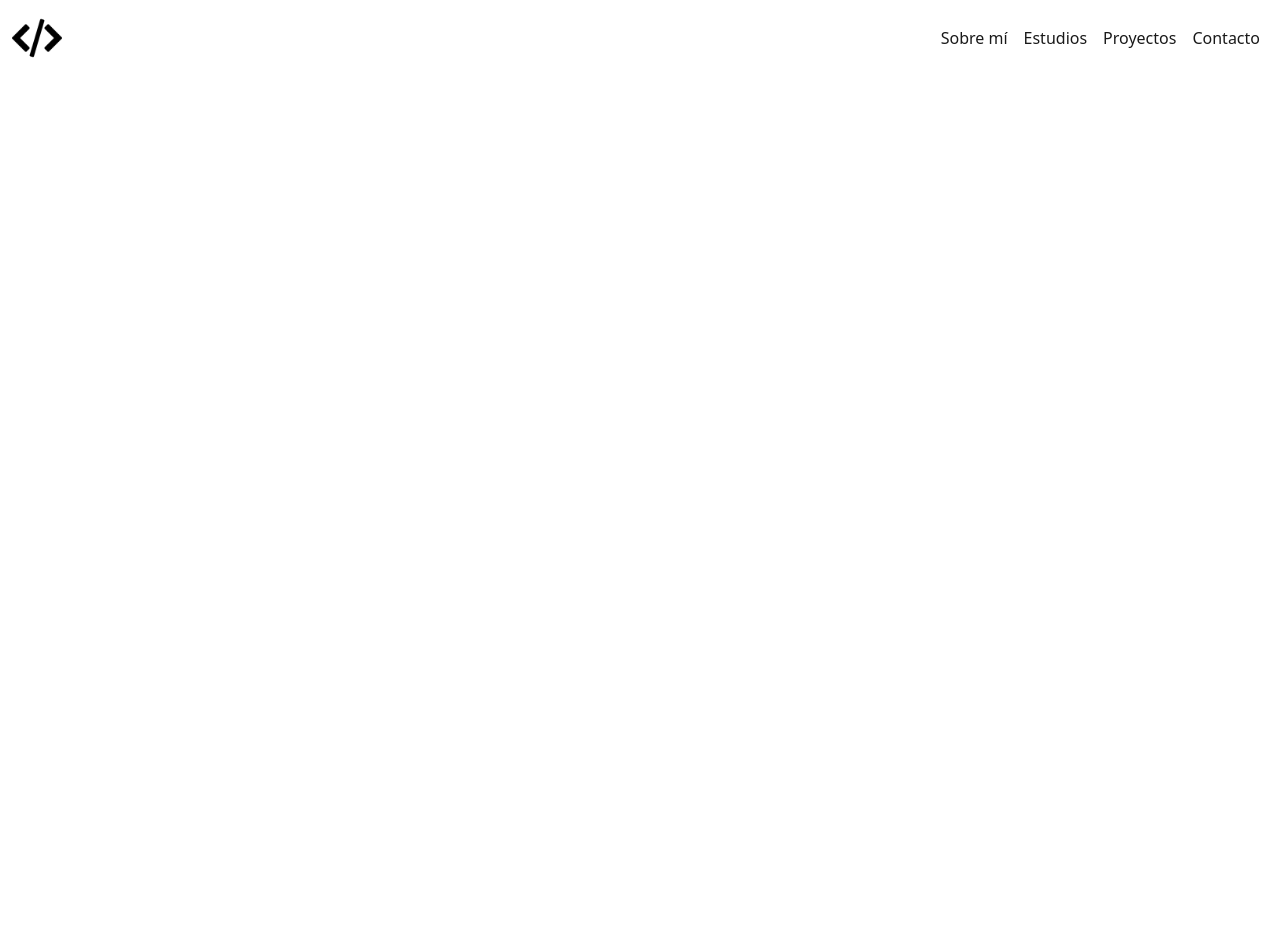
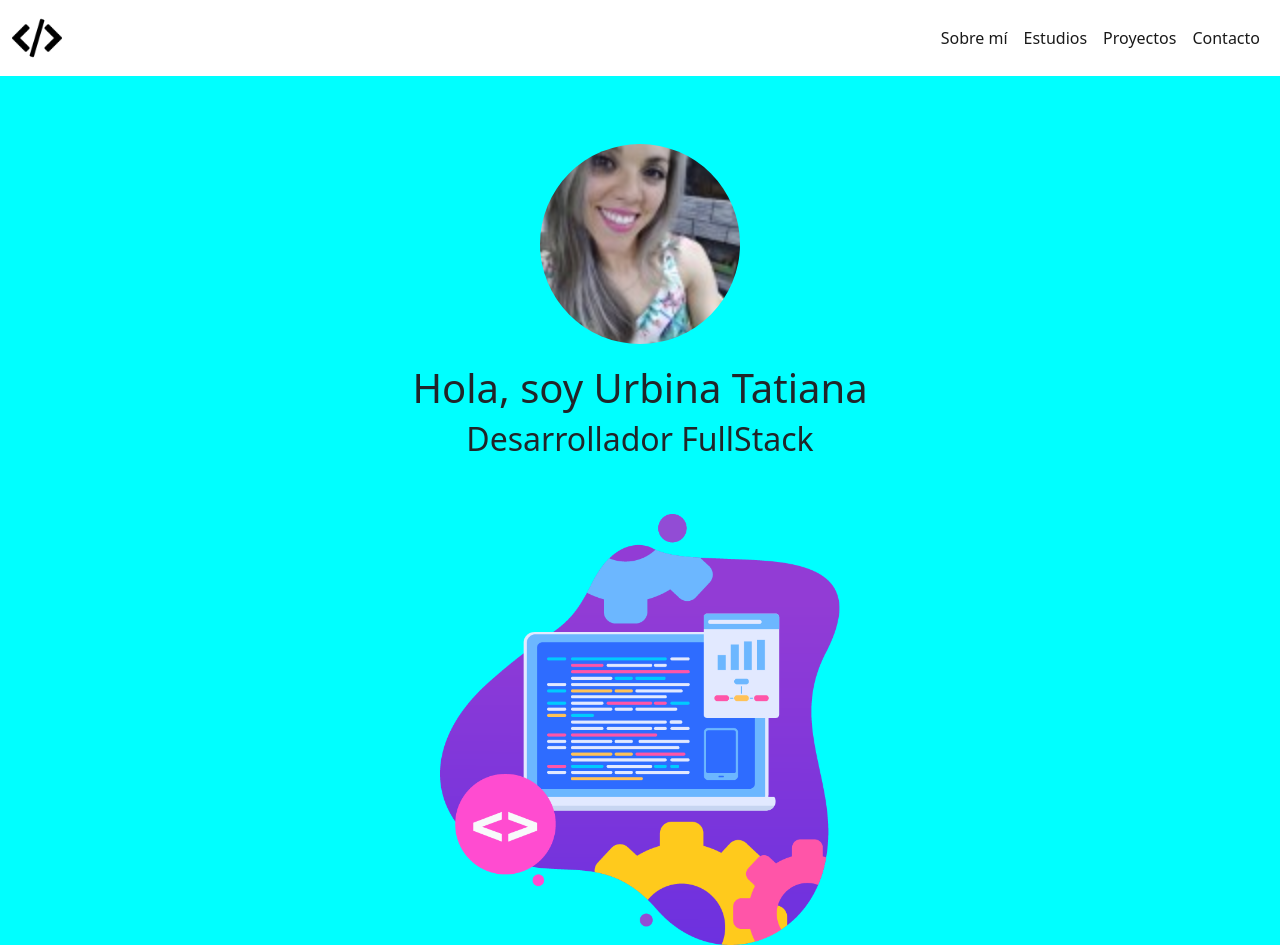
Before and after one commit to Tatiana-Urbina/Portfolio, a plain HTML site: page index.html in a window 1280 px wide. Before the commit the page ends 800 px from the top, so only its background shows below. Drawn offline with nearby package versions, Linux system fonts and the light colour scheme; a web font is replaced by a local one.

Commit message:
Se agregó la sección principal

```diff
--- a/index.html
+++ b/index.html
@@ -57,6 +57,17 @@
         </div>
       </div>
     </nav>
+  <!--SECCIÓN PRINCIPAL-->
+    <section class="principal align-items-stretch">
+      <div class="sec-principal d-flex flex-column justify-content-center align-items-center">
+        <img class="imagen-perfil" src="img/foto perfil.jpg" alt="foto desarrollo web">
+        <h1>Hola, soy Urbina Tatiana</h1>
+        <h2>Desarrollador FullStack</h2>
+      </div>
+      <div class="sec-inferior">
+        <img class="sec-inferior-imagen img-fluid" src="img/programacion-web.png" alt="">
+      </div>
+    </section>
   <!-- script JavaScript Bootstrap-->
   <script src="https://cdn.jsdelivr.net/npm/bootstrap@5.3.0-alpha1/dist/js/bootstrap.bundle.min.js" integrity="sha384-w76AqPfDkMBDXo30jS1Sgez6pr3x5MlQ1ZAGC+nuZB+EYdgRZgiwxhTBTkF7CXvN" crossorigin="anonymous"></script>
 </body>
--- a/styles.css
+++ b/styles.css
@@ -9,6 +9,32 @@
     justify-content: space-between;
 }
 
+/*SECCIÓN PRINCIPAL*/
+.principal{
+    background-color: aqua;
+    min-height: 450px;
+    text-align: center;
+}
+
+.sec-principal{
+    padding: 3rem;
+}
+
+.imagen-perfil{
+    width: 200px;
+    height: 200px;
+    border-radius: 50%;
+    margin: 20px;
+}
+
+.sec-inferior-imagen{
+    width: 400px;
+    height: 400px;
+}
+
+
+
+
 /*MEDIA QUERYS*/
 @media screen and (max-width: 767px){
     .navbar-brand{
@@ -16,3 +42,9 @@
         align-items: center;
     }
 }
+
+@media screen and (min-width: 700px) {
+    .sec-inferior-imagen{
+        max-width: 600px;
+    }
+}
```
Also changed, not shown: img/Csharp_Logo.png (added), img/Python-PNG.png (added), img/SASSs.png (added), img/css.png (added), img/foto perfil.jpg (added), img/github_PNG40.png (added), img/html.png (added), img/istockphoto-1241710721-170667a.jpg (added), img/javascript.png (added), img/mysql.png (added), img/programacion-web.png (added), img/proyectos-web-online.jpg (added).
